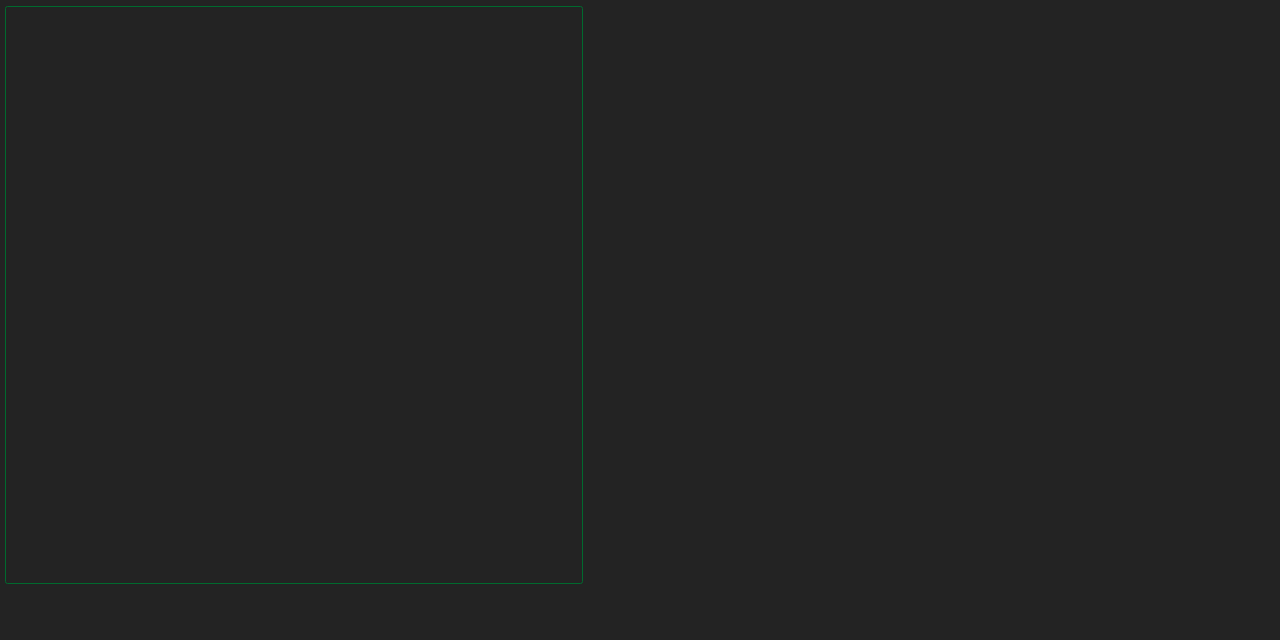
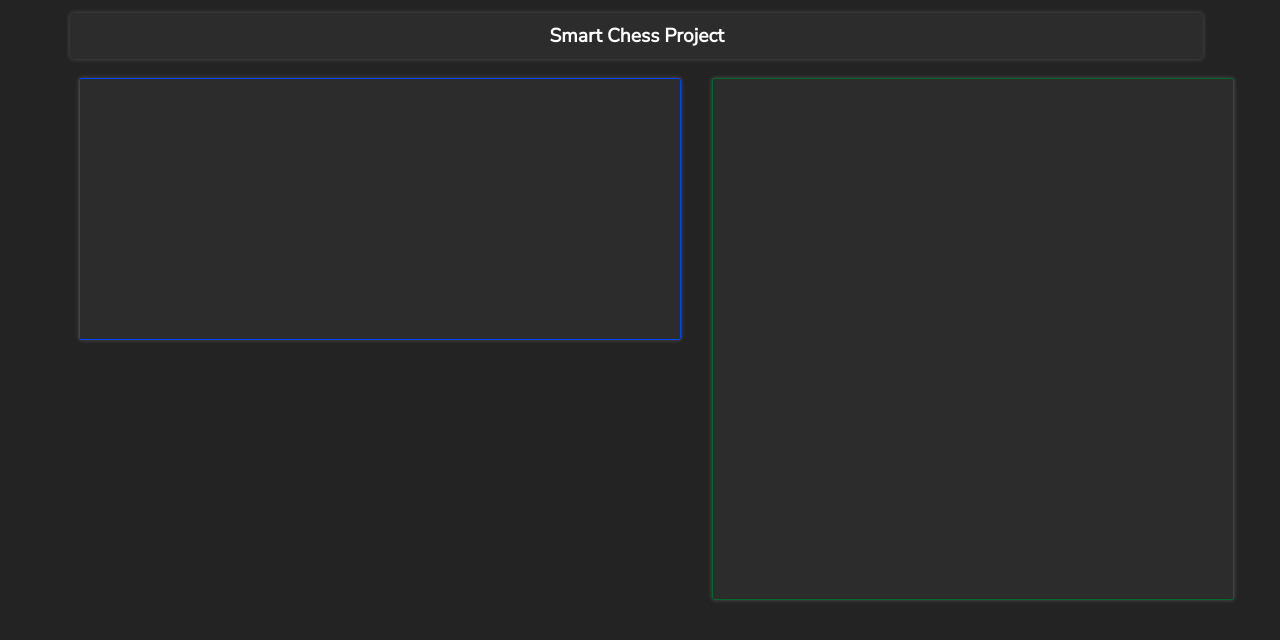
Before and after one commit to Humba01/PI2A-Project-U2U30307, a website: page public/index.html in a window 1280 px wide. Drawn offline with Linux system fonts and the light colour scheme.

Commit message:
Arrumando projeto

```diff
--- a/public/index.html
+++ b/public/index.html
@@ -10,11 +10,25 @@
   </head>
   <body>
 
-    <section class="layout-conteiner">
-      <div id="tabuleiro" name="tabuleiro" class="layout-tabuleiro"></div>
+    <section class="app-conteiner">
+
+      <section class="app-cabecalho">
+
+        <span class="app-cabecalho-titulo">Smart Chess Project</span>
+
+      </section>
+
+      <div id="informacoes"></div>
+
+      <section class="model-table">
+
+        <section class="layout-conteiner">
+          <div id="tabuleiro" name="tabuleiro" class="layout-tabuleiro"></div>
+        </section>
+
+      </section>
+
     </section>
-
-    <section id="informacoes"></section>
 
     <script src="logical.js"></script>
 
--- a/public/styles.css
+++ b/public/styles.css
@@ -1,8 +1,18 @@
+@font-face {
+  font-family: "Nunito_Sans_Regular";
+  src: url(./assets/fonts/Nunito_Sans/NunitoSans-Regular.ttf);
+}
+
+@font-face {
+  font-family: "Titulium_Web_Regular";
+  src: url(./assets/fonts/Titillium_Web/TitilliumWeb-Regular.ttf);
+}
 
 :root {
   --cor-base-pagina: #232323;
   --cor-primaria-pagina: #141414;
-  --cor-secundaria-pagina: #434343;
+  --cor-secundaria-pagina: #2c2c2c;
+  --cor-sombra-elementos: #525252;
   --cor-interface-primaria-pagina: #0044ff;
   --cor-interface-secundaria-pagina: #22a100;
   --cor-tabuleiro-verde: #006a2e;
@@ -13,7 +23,7 @@
   --tamanho-quadrilatero-tabuleiro: 10px;
 }
 
-html, body, header, head, footer, h1, h2, h3, h4, h5, h6, div, section, textarea, p, spam {
+html, body, header, head, footer, h1, h2, h3, h4, h5, h6, div, section, textarea, p, span {
   margin: 0;
   padding: 0;
 }
@@ -22,19 +32,52 @@ html {
   background-color: var(--cor-base-pagina);
 }
 
+.app-conteiner {
+  display: flex;
+  flex-wrap: wrap;
+  vertical-align: top;
+}
+
+.app-cabecalho {
+  display: flex;
+  font-family: "Nunito_Sans_Regular";
+  font-size: 1.2rem;
+  font-weight: 700;
+  margin: 1vw 1.5vw;
+  width: 100vw;
+  text-align: center;
+}
+
+.app-cabecalho-titulo {
+  display: inline;
+  width: 90%;
+  margin-left: 4vw;
+  padding: 0.8vw 0.6vw;
+  border-radius: 4px;
+  background-color: var(--cor-secundaria-pagina);
+  box-shadow: var(--cor-sombra-elementos) 0px 0px 5px;
+  color: #ffffff;
+}
+
+.model-table {
+  display: inline-block;
+}
+
 .layout-conteiner {
   display: grid;
   margin: 0.5vw 0.4vw;
-  grid-template-rows: 72px;
-  grid-template-columns: 72px;
+  grid-template-rows: 65px;
+  grid-template-columns: 65px;
 }
 
 .layout-tabuleiro {
   display: grid;
-  width: calc(72px*8);
-  height: calc(72px*8);
+  width: calc(65px*8);
+  height: calc(65px*8);
   border: #006a2e 1.5px solid;
   border-radius: 0.2vw;
+  background-color: var(--cor-secundaria-pagina);
+  box-shadow: var(--cor-sombra-elementos) 0px 0px 4px;
 }
 
 .layout-tabuleiro-casa-impar {
@@ -44,3 +87,16 @@ html {
 .layout-tabuleiro-casa-par {
   background-color: var(--cor-tabuleiro-verde);
 }
+
+#informacoes {
+  display: inline-block;
+  width: 600px;
+  margin: 0.5vw 0.4vw;
+  height: calc(65px*4);
+  margin-left: 6.2vw;
+  margin-right: 2vw;
+  border-radius: 0.2vw;
+  border: #0044ff 1.5px solid;
+  background-color: var(--cor-secundaria-pagina);
+  box-shadow: var(--cor-sombra-elementos) 0px 0px 4px;
+}
```
